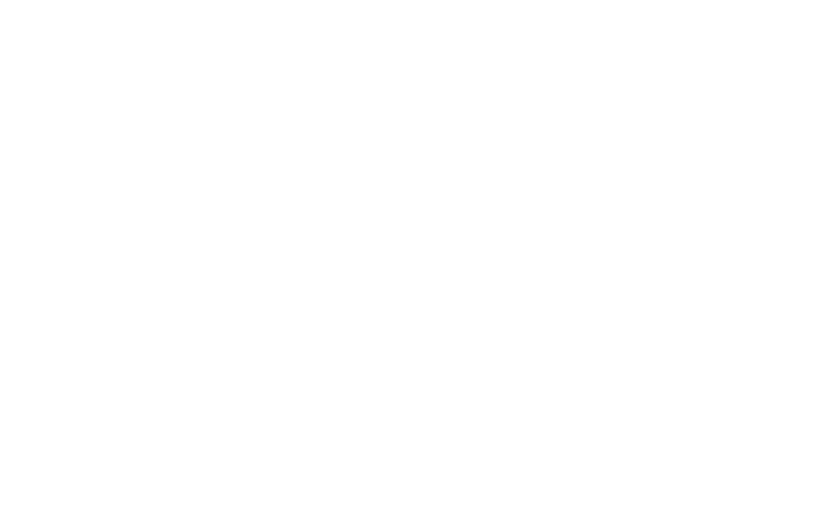
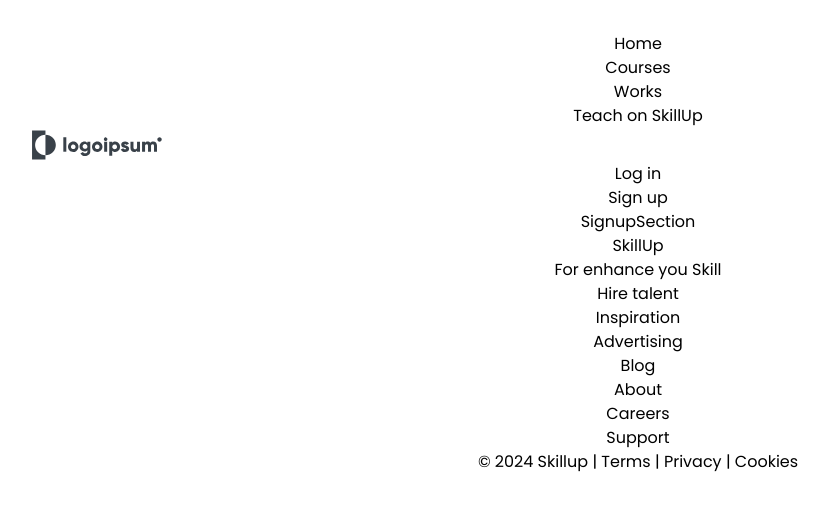
Before and after one commit to Shaamiilll/Skillup-E-learning, a React (Vite) app in the folder Client/: page /signup in a window 1280 px wide. Before the commit this address had no page. Shown: the top 510 px of the page, without its empty margins (2-831 px from the left). Built offline with nearby package versions, Linux system fonts and the light colour scheme.

Commit message:
ui/ux completed in Landig page

```diff
--- a/Client/src/App.tsx
+++ b/Client/src/App.tsx
@@ -6,6 +6,7 @@
 import { toast } from "react-hot-toast";
 
 const LandingPage = lazy(() => import('./Pages/LandingPage'))
+const SignupPage = lazy(()=> import ('./Pages/SignupPage'))
 
 function App() {
   const token = localStorage.getItem("SkillUpToken");
@@ -28,7 +29,7 @@
           <BrowserRouter>
             <Routes>
               <Route path="/" element={<Suspense fallback={<Spinner />}><LandingPage /></Suspense>} />
-              <Route path="/" element={<Suspense fallback={<Spinner />}><LandingPage /></Suspense>} />
+              <Route path="/signup" element={<Suspense fallback={<Spinner />}><SignupPage /></Suspense>} />
               <Route path="/" element={<Suspense fallback={<Spinner />}><LandingPage /></Suspense>} />
               <Route path="/" element={<Suspense fallback={<Spinner />}><LandingPage /></Suspense>} />
             </Routes>
--- a/Client/src/components/Headers/AuthSection.tsx
+++ b/Client/src/components/Headers/AuthSection.tsx
@@ -32,13 +32,13 @@
         ) : (
           <>
             <Link to={"/login"}>
-              <div className="border px-5 py-3 bg-white text-black rounded-full hover:cursor-pointer hover:text-white hover:bg-[#0D0C22] backdrop-blur-sm">
+              <div className=" px-5 py-3 bg-white text-black rounded-full hover:cursor-pointer backdrop-blur-sm">
                 <h1>Log in</h1>
               </div>
             </Link>
 
             <Link to={"/signup"}>
-              <div className="border px-5 py-3 bg-[#0D0C22] text-white rounded-full hover:cursor-pointer hover:text-black hover:bg-white backdrop-blur-sm">
+              <div className=" px-5 py-3 bg-[#0D0C22] text-white rounded-full hover:cursor-pointer hover:text-white hover:bg-[#262443] backdrop-blur-sm">
                 <h1>Sign up</h1>
               </div>
             </Link>
```
